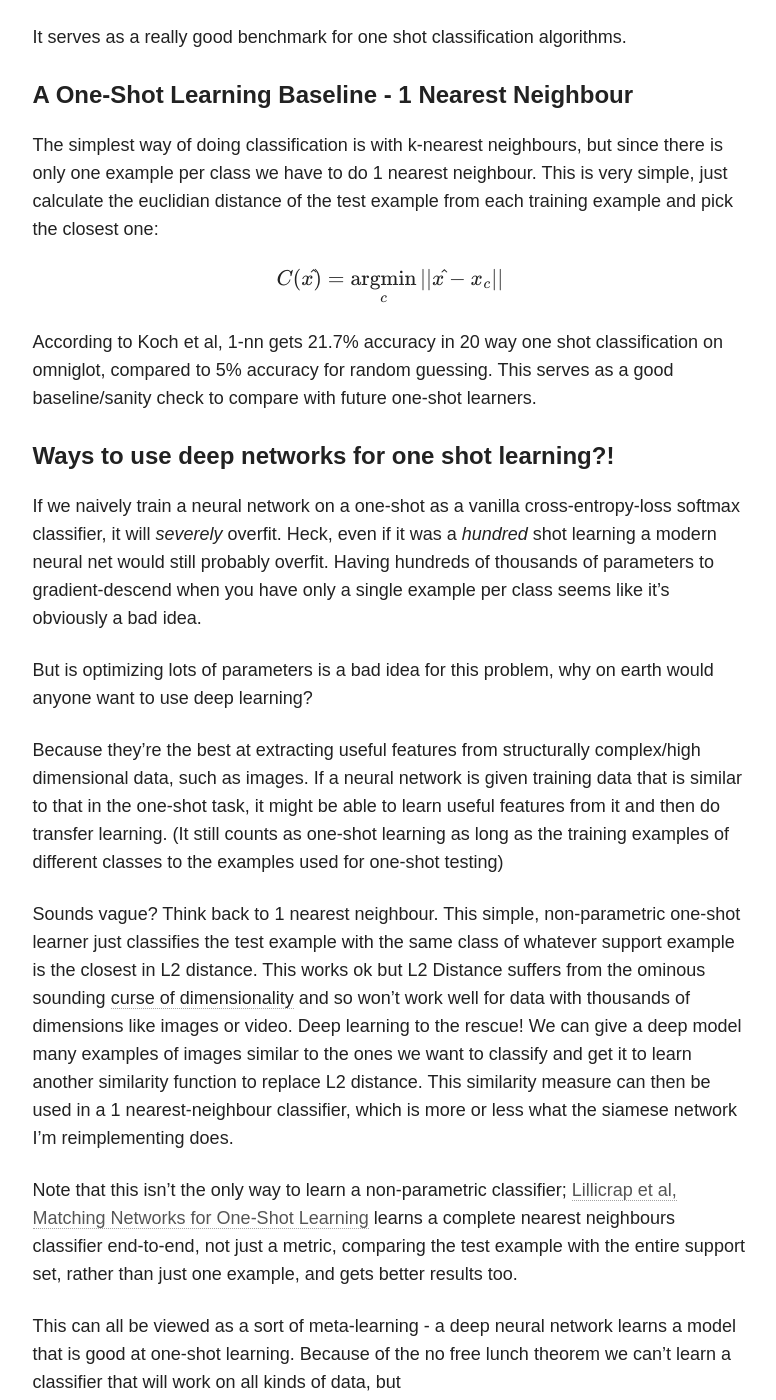
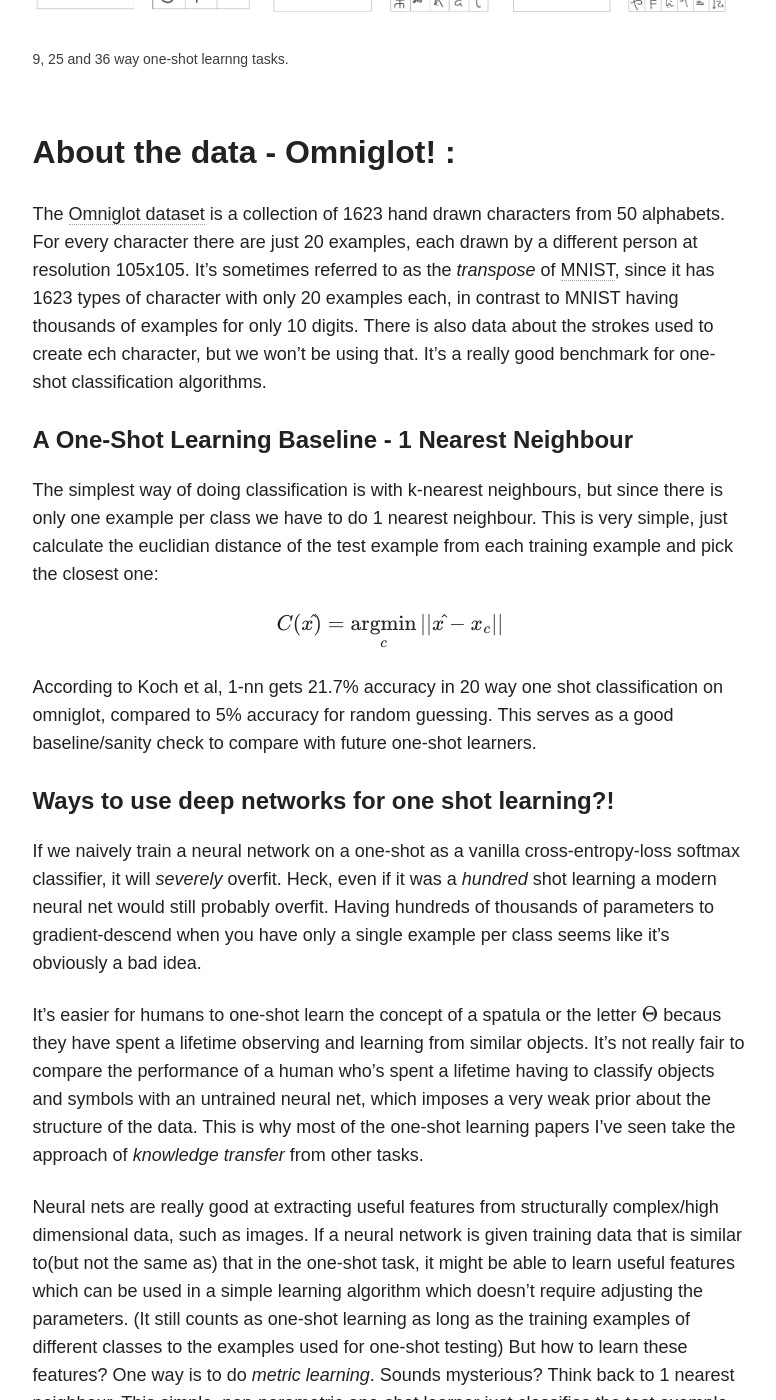
Before and after one commit to sorenbouma/sorenbouma.github.io, a Jekyll site: the page built from _posts/blog/2017-02-11-oneshot.md, in a window 1280 px wide and 1400 px high, scrolled down 3158 px. Shown: the whole window, without its empty margins (347-1123 px from the left). Built offline with Jekyll 4.4.1, drawn with Linux system fonts in a browser that asks for light colours; nearby versions of some CDN libraries; formulas are drawn with MathJax 3; comment, search, counter and statistics services are not loaded; some of the changed text lies outside the part shown.

Commit message:
added images of oneshot tasks

```diff
--- a/_posts/blog/2017-02-11-oneshot.md
+++ b/_posts/blog/2017-02-11-oneshot.md
@@ -39,6 +39,8 @@ In this post, I want to:
 
 
 
+
+
 ## Formulating the Problem  - N-way One-Shot Learning
 
 Before we try to solve any problem, we should first precisely state what the problem actually is, so here is the problem of one-shot classification expressed symbolically:
@@ -47,18 +49,25 @@ Our model is given a tiny labelled training set  \\( S \\), which has N examples
 
 \\[ S =  \{ (x_c) \}_{c=1}^{N} \\]
 
- It is also given \\( x\hat{} \\), the test example it has to classify. \\( x\hat{} \\) and \\(x_c \\) are all vectors \\( \in  \mathbb{R}^n \\) .
+ It is also given \\( x\hat{} \\), the test example it has to classify. \\( x\hat{} \\) and \\(x_c \\) are all vectors \\( \in  \mathbb{R}^n \\) for some n.
 
 
 Note that when N is higher, there are more possible classes that  \\( x\hat{} \\) can belong to, so it's harder to  guess the correct one. Random guessing will get 100/N% accuracy.
+Here are some examples of one-shot learning tasks on the Omniglot dataset, which I describe in the next section.
+
+<figure class="third">
+	<a href="{{ site.url }}/images/task_9.png"><img src="{{ site.url }}/images/task_9.png" alt="image"></a>
+	<a href="{{ site.url }}/images/task_25.png"><img src="{{ site.url }}/images/task_25.png" alt="image"></a>
+	<a href="h{{ site.url }}/images/task_36.png"><img src="{{ site.url }}/images/task_36.png" alt="image"></a>
+	<figcaption>9, 25 and 36 way one-shot learnng tasks.</figcaption>
+</figure>
 
 
 
-#### Omniglot :
+## About the data - Omniglot! :
 
-The [Omniglot dataset](https://github.com/brendenlake/omniglot " Lake, B. M., Salakhutdinov, R., and Tenenbaum, J. B. (2015). Human-level concept learning through probabilistic program induction. Science, 350(6266), 1332-1338.") is a collection of 1623 hand drawn characters from 50 alphabets. For every character there are just 20 examples, each drawn by a different person at resolution 105x105. It's sometimes referred to as the *transpose* of [MNIST](https://en.wikipedia.org/wiki/MNIST_database), since it has 1623 types of character with only 20 examples each, in contrast to MNIST having thousands of examples for only 10 digits.
+The [Omniglot dataset](https://github.com/brendenlake/omniglot " Lake, B. M., Salakhutdinov, R., and Tenenbaum, J. B. (2015). Human-level concept learning through probabilistic program induction. Science, 350(6266), 1332-1338.") is a collection of 1623 hand drawn characters from 50 alphabets. For every character there are just 20 examples, each drawn by a different person at resolution 105x105. It's sometimes referred to as the *transpose* of [MNIST](https://en.wikipedia.org/wiki/MNIST_database), since it has 1623 types of character with only 20 examples each, in contrast to MNIST having thousands of examples for only 10 digits. There is also data about the strokes used to create ech character, but we won't be using that. It's a really good benchmark for one-shot classification algorithms.
 
-It serves as a really good benchmark for one shot classification algorithms.
 
 #### A One-Shot Learning Baseline - 1 Nearest Neighbour
 
@@ -72,11 +81,12 @@ According to Koch et al, 1-nn gets 21.7% accuracy in 20 way one shot classificat
 
 If we naively train a neural network on a one-shot as a vanilla cross-entropy-loss softmax classifier, it will *severely* overfit. Heck, even if it was a *hundred* shot learning a modern neural net would still probably overfit. Having hundreds of thousands of parameters to gradient-descend when you have only a single example per class seems like it's obviously a bad idea.
 
-But is optimizing lots of parameters is a bad idea for this problem, why on earth would anyone want to use deep learning?
 
-Because they're the best at extracting useful features from structurally complex/high dimensional data, such as images. If a neural network is given training data that is similar to that in the one-shot task, it might be able to learn useful features from it and then do transfer learning. (It still counts as one-shot learning as long as the training examples of different classes to the examples used for one-shot testing)
+It's easier for humans to one-shot learn the concept of a spatula or the letter \\( \Theta \\) becaus  they have spent a lifetime observing and learning from similar objects. It's not really fair to compare the performance of a human who's spent a lifetime having to classify objects and symbols with an untrained neural net, which imposes a very weak prior about the structure of the data. This is why most of the one-shot learning papers I've seen take the approach of *knowledge transfer* from other tasks.
 
-Sounds vague? Think back to 1 nearest neighbour. This simple, non-parametric one-shot learner just classifies the test example with the same class of whatever support example is the closest in L2 distance. This works ok but L2 Distance suffers from the ominous sounding [curse of dimensionality](https://en.wikipedia.org/wiki/Curse_of_dimensionality) and so won't work well for data with thousands of dimensions like images or video. Deep learning to the rescue! We can give a deep model many examples of images similar to the ones we want to classify and get it to learn another similarity function to replace L2 distance. This similarity measure can then be used in a 1 nearest-neighbour classifier, which is more or less what the siamese network I'm reimplementing does.
+Neural nets are really good at extracting useful features from structurally complex/high dimensional data, such as images. If a neural network is given training data that is similar to(but not the same as) that in the one-shot task, it might be able to learn useful features which can be used in a simple learning algorithm which doesn't require adjusting the parameters. (It still counts as one-shot learning as long as the training examples of different classes to the examples used for one-shot testing)
+But how to learn these features? One way is to do *metric learning*.
+Sounds mysterious? Think back to 1 nearest neighbour. This simple, non-parametric one-shot learner just classifies the test example with the same class of whatever support example is the closest in L2 distance. This works ok but L2 Distance suffers from the ominous sounding [curse of dimensionality](https://en.wikipedia.org/wiki/Curse_of_dimensionality) and so won't work well for data with thousands of dimensions like images or video. Deep learning to the rescue! We can give a deep model many examples of images similar to the ones we want to classify and get it to learn another similarity function to replace L2 distance. This similarity measure can then be used in a 1 nearest-neighbour classifier, which is more or less what the siamese network I'm reimplementing does.
 
 
 Note that this isn't the only way to learn a non-parametric classifier; [Lillicrap et al, Matching Networks for One-Shot Learning]() learns a complete nearest neighbours classifier end-to-end, not just a metric, comparing the test example with the entire support set, rather than just one example, and gets better results too.
@@ -265,6 +275,11 @@ class Siamese_Loader:
 
 ### Discussion - Why does this work?
 
-We've just trained a neural network trained to do same-different pairwise classification on symbols. More importantly, we've shown that it can then get 85% accuracy in 20 way one-shot learning on symbols from other alphabets. But why does this work?
+We've just trained a neural network trained to do same-different pairwise classification on symbols. More importantly, we've shown that it can then get 85% accuracy in 20 way one-shot learning on symbols from other alphabets.
+
+##Paragraphs I want to include but don't know where to put
+
+Most existing one-shot learning algorithms I've seen seem to work by transfering knowledge from similar tasks or data and this one is no exception.
+
 
 ### Conclusion
```
Also changed, not shown: other parts of _posts/blog/2017-02-11-oneshot.md (+1 -1 lines), images/task_25.png (added), images/task_36.png (added), images/task_9.png (added).
